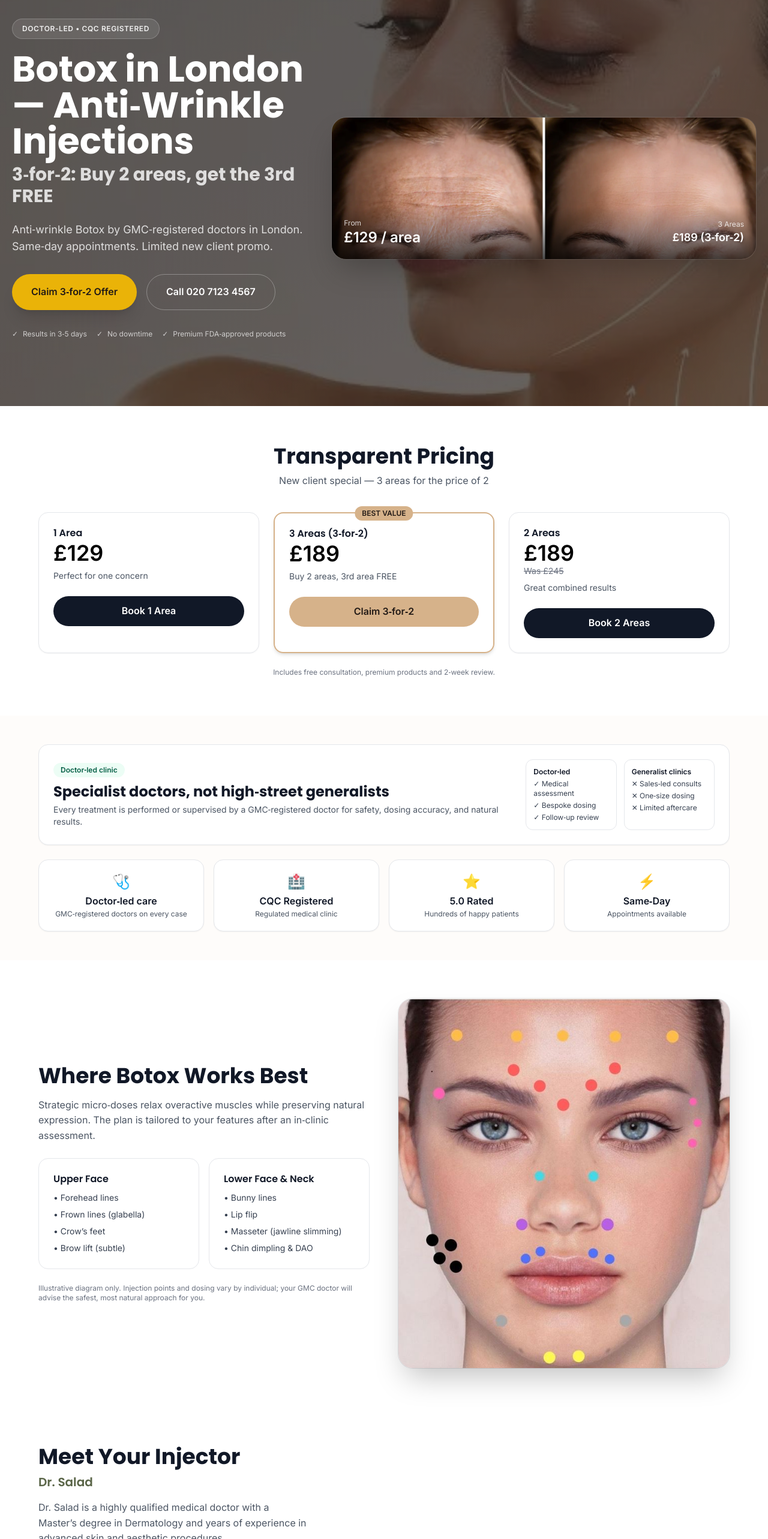
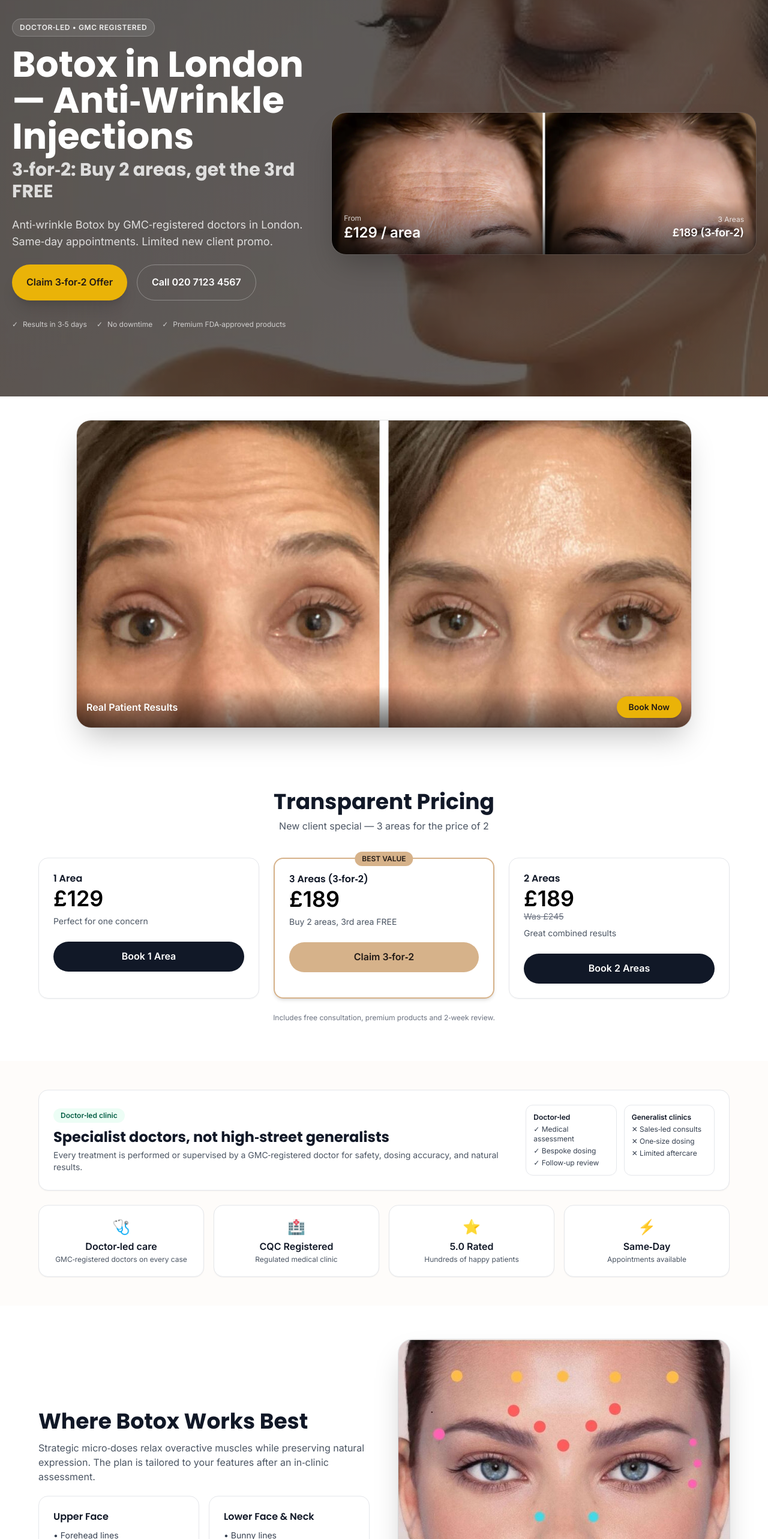
Before and after one commit to BWardii/FineLineClinic, a Next.js app: page /botox in a window 1280 px wide. Shown: the part 234-2800 px from the top of the page at 60% size. Built offline with nearby package versions, Linux system fonts and the light colour scheme.

Commit message:
Botox landing: refine Before & After section (single blended card, unique image), minor polish

```diff
--- a/src/app/botox/page.tsx
+++ b/src/app/botox/page.tsx
@@ -98,7 +98,7 @@ export default function BotoxLandingPage() {
               name: 'Who performs the treatment?',
               acceptedAnswer: {
                 '@type': 'Answer',
-                text: 'All treatments are performed or supervised by GMC‑registered doctors in our CQC‑registered clinic.',
+                text: 'All treatments are performed or supervised by GMC‑registered doctors in our London clinic.',
               },
             },
             {
@@ -128,20 +128,40 @@ export default function BotoxLandingPage() {
         <textarea name="note" />
       </form>
       <BotoxHero />
+      {/* Before & After highlight (unique image) */}
+      <section className="py-10 px-5 bg-white" id="results">
+        <div className="mx-auto max-w-5xl">
+          <div className="relative rounded-3xl overflow-hidden shadow-2xl ring-1 ring-gray-900/10">
+            <Image
+              src="/images/botox_11-1024x512.jpg"
+              alt="Botox results — before and after"
+              width={1024}
+              height={512}
+              sizes="(min-width: 768px) 60vw, 100vw"
+              className="w-full h-auto object-cover"
+              priority={false}
+            />
+            <div className="absolute bottom-0 left-0 right-0 p-4 bg-gradient-to-t from-black/60 to-transparent flex items-center justify-between">
+              <span className="text-white text-sm md:text-base font-semibold">Real Patient Results</span>
+              <a href="#book" className="hidden sm:inline-flex items-center justify-center rounded-full bg-[#EAB308] text-[#221a16] px-5 py-2 text-sm font-semibold shadow-md hover:brightness-110">Book Now</a>
+            </div>
+          </div>
+        </div>
+      </section>
       <BotoxPricing />
       <BotoxTrust />
 
       {/* Botox treatment areas / diagram */}
-      <section className="py-16 px-5 bg-white" id="treatment-areas">
+      <section className="py-14 px-5 bg-white" id="treatment-areas">
         <div className="mx-auto max-w-6xl grid grid-cols-1 lg:grid-cols-12 gap-8 lg:gap-12 items-center">
           <div className="lg:col-span-6">
-            <h2 className="text-3xl md:text-4xl font-bold text-gray-900">
+            <h2 className="text-2xl md:text-4xl font-bold text-gray-900">
               Where Botox Works Best
             </h2>
-            <p className="mt-4 text-gray-600">
+            <p className="mt-3 text-gray-600 text-sm md:text-base">
               Strategic micro‑doses relax overactive muscles while preserving natural expression. The plan is tailored to your features after an in‑clinic assessment.
             </p>
-            <div className="mt-6 grid grid-cols-1 sm:grid-cols-2 gap-4">
+            <div className="mt-5 grid grid-cols-1 sm:grid-cols-2 gap-4">
               <div className="rounded-2xl border p-6">
                 <h3 className="font-semibold text-gray-900">Upper Face</h3>
                 <ul className="mt-3 text-sm text-gray-700 space-y-2">
@@ -161,7 +181,7 @@ export default function BotoxLandingPage() {
                 </ul>
               </div>
             </div>
-            <p className="mt-6 text-xs text-gray-500">
+            <p className="mt-5 text-xs text-gray-500">
               Illustrative diagram only. Injection points and dosing vary by individual; your GMC doctor will advise the safest, most natural approach for you.
             </p>
           </div>
@@ -174,7 +194,7 @@ export default function BotoxLandingPage() {
                 height={1500}
                 sizes="(min-width: 1024px) 50vw, 100vw"
                 className="w-full h-auto object-cover"
-                priority
+                priority={false}
               />
             </div>
           </div>
@@ -182,18 +202,18 @@ export default function BotoxLandingPage() {
       </section>
 
       {/* Clinician bio / injector section */}
-      <section className="py-16 px-5 bg-white" id="clinician">
+      <section className="py-14 px-5 bg-white" id="clinician">
         <div className="mx-auto max-w-6xl grid grid-cols-1 lg:grid-cols-12 gap-8 lg:gap-12 items-center">
           <div className="lg:col-span-5 order-2 lg:order-1">
-            <h2 className="text-3xl md:text-4xl font-bold text-gray-900">Meet Your Injector</h2>
+            <h2 className="text-2xl md:text-4xl font-bold text-gray-900">Meet Your Injector</h2>
             <h3 className="mt-2 text-xl font-semibold text-sage-600">Dr. Salad</h3>
-            <p className="mt-4 text-gray-600">
+            <p className="mt-3 text-gray-600 text-sm md:text-base">
               Dr. Salad  is a highly qualified medical doctor with a Master’s degree in Dermatology and years of experience in advanced skin and aesthetic procedures.
             </p>
-            <p className="mt-4 text-gray-600">
+            <p className="mt-4 text-gray-600 text-sm md:text-base">
               Having performed hundreds of successful injectable treatments and minor cosmetic procedures, Dr. Salad combines medical expertise with an artistic eye to deliver natural, balanced results never overdone.
             </p>
-            <p className="mt-4 text-gray-600">
+            <p className="mt-4 text-gray-600 text-sm md:text-base">
               She has worked with some of the UK’s leading aesthetic clinics, earning a reputation for being skilled, approachable, and genuinely caring. Every treatment is carried out with your safety, comfort, and satisfaction in mind.
             </p>
             <div className="mt-6 grid grid-cols-1 sm:grid-cols-2 gap-4">
@@ -207,7 +227,7 @@ export default function BotoxLandingPage() {
                   <li>• Uses Only Premium, FDA‑Approved Products</li>
                 </ul>
               </div>
-              <div className="rounded-2xl border p-6">
+            <div className="rounded-2xl border p-6">
                 <h3 className="font-semibold text-gray-900">Treatment Approach</h3>
                 <ul className="mt-3 text-sm text-gray-700 space-y-2">
                   <li>• Assessment‑led, bespoke dosing</li>
@@ -253,7 +273,7 @@ export default function BotoxLandingPage() {
             </div>
             <div className="rounded-2xl border p-6">
               <h3 className="font-semibold text-gray-900">Who performs the treatment?</h3>
-              <p className="mt-2 text-sm">All anti‑wrinkle injections are performed or supervised by GMC‑registered doctors in our CQC‑registered London clinic.</p>
+              <p className="mt-2 text-sm">All anti‑wrinkle injections are performed or supervised by GMC‑registered doctors in our London clinic.</p>
             </div>
             <div className="rounded-2xl border p-6">
               <h3 className="font-semibold text-gray-900">Is there any downtime?</h3>
--- a/src/components/botox-landing/hero.tsx
+++ b/src/components/botox-landing/hero.tsx
@@ -10,21 +10,21 @@ export default function BotoxHero() {
       <div className="relative mx-auto max-w-screen-2xl px-5 py-20 md:py-28">
         <div className="grid grid-cols-1 lg:grid-cols-12 gap-10 items-center">
           <div className="lg:col-span-5 text-white">
-            <div className="inline-flex items-center gap-2 bg-white/10 border border-white/20 px-4 py-2 rounded-full mb-5">
-              <span className="text-xs font-semibold tracking-wider text-white/90">DOCTOR-LED • CQC REGISTERED</span>
+            <div className="inline-flex items-center gap-2 bg-white/10 border border-white/20 px-3 py-1.5 rounded-full mb-4">
+              <span className="text-[10px] md:text-xs font-semibold tracking-wider text-white/90">DOCTOR‑LED • GMC REGISTERED</span>
             </div>
-            <h1 className="text-4xl md:text-6xl font-bold leading-tight">
+            <h1 className="text-3xl md:text-6xl font-bold leading-tight">
               Botox in London — Anti‑Wrinkle Injections
-              <span className="block text-white/80 text-2xl md:text-3xl mt-2">3‑for‑2: Buy 2 areas, get the 3rd FREE</span>
+              <span className="block text-white/80 text-lg md:text-3xl mt-2">3‑for‑2: Buy 2 areas, get the 3rd FREE</span>
             </h1>
             <p className="mt-6 text-white/80 text-lg max-w-xl">
               Anti‑wrinkle Botox by GMC‑registered doctors in London. Same‑day appointments. Limited new client promo.
             </p>
-            <div className="mt-8 flex flex-col sm:flex-row gap-4">
-              <Link href={{ query: { book: 'open', plan: '3-areas' } }} className="inline-flex items-center justify-center rounded-full bg-[#EAB308] text-[#221a16] px-8 py-4 font-semibold shadow-xl hover:brightness-110 focus:outline-none focus:ring-2 focus:ring-offset-2 focus:ring-[#EAB308] transition" aria-label="Claim 3-for-2 Botox offer">
+            <div className="mt-6 flex flex-col sm:flex-row gap-3 sm:gap-4">
+              <Link href={{ query: { book: 'open', plan: '3-areas' } }} className="inline-flex items-center justify-center rounded-full bg-[#EAB308] text-[#221a16] px-6 py-4 w-full sm:w-auto font-semibold shadow-xl hover:brightness-110 focus:outline-none focus:ring-2 focus:ring-offset-2 focus:ring-[#EAB308] transition" aria-label="Claim 3-for-2 Botox offer">
                 Claim 3‑for‑2 Offer
               </Link>
-              <a href="tel:02071234567" className="inline-flex items-center justify-center rounded-full border border-white/30 text-white px-8 py-4 font-semibold hover:bg-white/10 transition">
+              <a href="tel:02071234567" className="inline-flex items-center justify-center rounded-full border border-white/30 text-white px-6 py-4 w-full sm:w-auto font-semibold hover:bg-white/10 transition">
                 Call 020 7123 4567
               </a>
             </div>
@@ -42,7 +42,7 @@ export default function BotoxHero() {
                 width={2048}
                 height={682}
                 sizes="(min-width: 1024px) 70vw, 100vw"
-                className="w-full h-auto object-cover"
+                className="w-full h-auto object-cover rounded-2xl md:rounded-3xl"
                 quality={85}
                 priority
               />
--- a/src/components/layout/Footer.tsx
+++ b/src/components/layout/Footer.tsx
@@ -178,7 +178,7 @@ const Footer = () => {
             </div>
             <div className="flex items-center gap-3 rounded-xl bg-gray-800/50 p-4">
               <BadgeCheck className="text-sage-400" size={18} />
-              <span className="text-sm text-gray-200">CQC Registered</span>
+              <span className="text-sm text-gray-200">Doctor‑Led Care</span>
             </div>
             <div className="flex items-center gap-3 rounded-xl bg-gray-800/50 p-4">
               <Star className="text-sage-400" size={18} />
```
Also changed, not shown: public/images/botox_11-1024x512.jpg (added).
